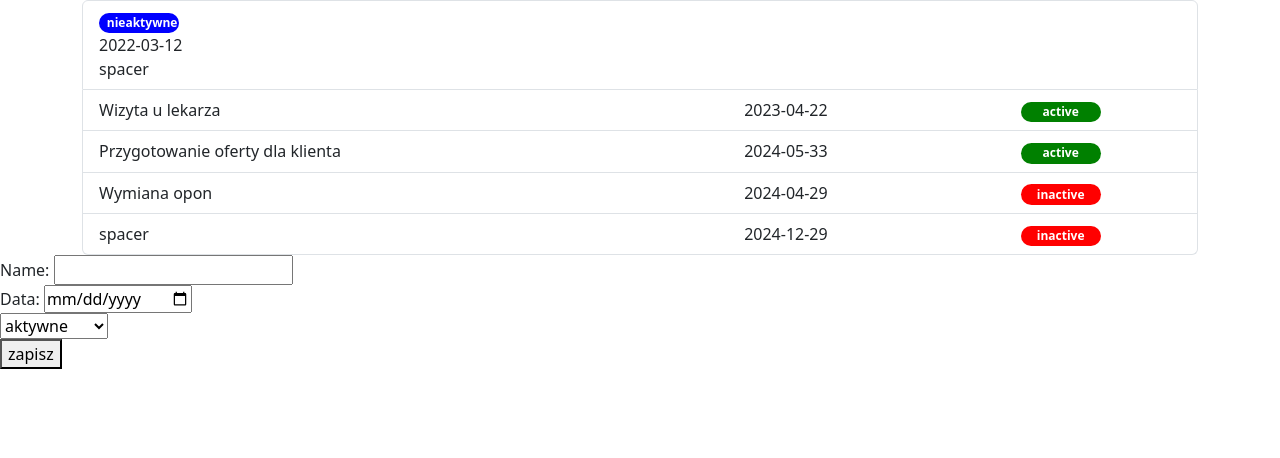
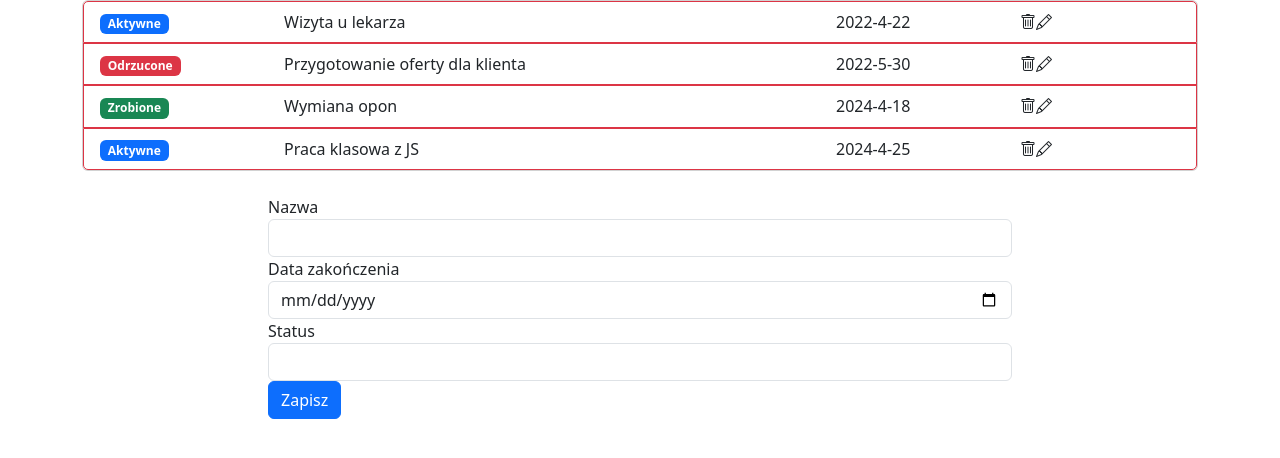
Before and after one commit to BartkW122/zadnaia-js, a plain HTML site: page zadanie_js_lista/strona.html in a window 1280 px wide. Drawn offline with nearby package versions, Linux system fonts and the light colour scheme.

Commit message:
usuwanie

```diff
--- a/zadanie_js_lista/data_js.js
+++ b/zadanie_js_lista/data_js.js
@@ -1,26 +1,33 @@
+let todoStatus = {
+	active: 'Aktywne',
+	done: 'Zrobione',
+	reject: 'Odrzucone'
+}
+
+
 let listTodo = [
 	{
 		title: 'Wizyta u lekarza',
-        start_date: '2023-04-22',
-        status: 'active',
+		stop_date: new Date('2022-04-22 00:00:00'),
+		status: todoStatus.active,
 		prior: 1
 	},
 	{
 		title: 'Przygotowanie oferty dla klienta',
-        start_date: '2024-05-33',
-        status: 'active',
+		stop_date: new Date('2022-05-30 00:00:00'),
+		status: todoStatus.reject,
 		prior: 1
 	},
 	{
 		title: 'Wymiana opon',
-        start_date: '2024-04-29',
-        status: 'inactive',
+		stop_date: new Date('2024-04-18 00:00:00'),
+		status: todoStatus.done,
 		prior: 1
 	},
 	{
-        title: 'spacer',
-        start_date: '2024-12-29',
-        status: 'inactive',
+		title: 'Praca klasowa z JS',
+		stop_date: new Date('2024-04-25 00:00:00'),
+		status: todoStatus.active,
 		prior: 1
 	}
 ]
--- a/zadanie_js_lista/kod_js.js
+++ b/zadanie_js_lista/kod_js.js
@@ -1,54 +1,139 @@
-function creat_li(todo) {
-    let ul = document.querySelector("ul.list-group");
-    let li = document.createElement('li');
-    const currentDate = new Date();
-    let rok = currentDate.getFullYear();
-    let miesiac = currentDate.getMonth()+1;
-    let dzien = currentDate.getDate()
-    if(miesiac<10){
-        console.log(rok+"-"+"0"+miesiac+"-"+dzien);
-    }else{
-        console.log(rok+"-"+miesiac+"-"+dzien);
+
+function createTodoLiElement(todo) {
+
+    let ul = document.querySelector('ul.list-group')
+    let li = document.createElement('li')
+
+    let diff = differenceDate(todo.stop_date)
+    console.info(diff);
+    if (diff < 0) {
+        li.classList.add('border', 'border-danger')
+    } else if (diff < 6) {
+        li.classList.add('border', 'border-warning')
     }
-    let divrow = document.createElement("div");
-    divrow.classList.add("row");
 
-    let divstatus = document.createElement("div");
-    divstatus.classList.add("col-2");
+    let divRow = document.createElement('div')
+    divRow.classList.add('row');
 
-    let badge = document.createElement("span");
-    badge.classList.add("badge");
-    badge.classList.add("badge-primary");
-    if(todo.status=='active'){
-        badge.style.backgroundColor="green";
-    }else{
-        badge.style.backgroundColor="red";
+    let divStatus = document.createElement('div')
+    divStatus.classList.add('col-2')
+
+    let badge = document.createElement('span')
+    badge.classList.add('badge')
+    if (todo.status == todoStatus.active) {
+        badge.classList.add('bg-primary')
     }
-    badge.innerHTML = todo.status;
+    if (todo.status == todoStatus.reject) {
+        badge.classList.add('bg-danger')
+    }
+    if (todo.status == todoStatus.done) {
+        badge.classList.add('bg-success')
+    }
 
-    let divtitle = document.createElement("div");
-    divtitle.classList.add("col-7");
-    divtitle.innerHTML = todo.title;
+    badge.innerHTML = todo.status
+    divStatus.appendChild(badge);
 
-    let divdate = document.createElement("div");
-    divdate.classList.add("col-3");
-    divdate.innerHTML = todo.start_date;
+    let divTitle = document.createElement('div')
+    divTitle.classList.add('col-6')
+    divTitle.innerHTML = todo.title
 
-    divstatus.appendChild(badge);
-    divrow.appendChild(divtitle);
-    divrow.appendChild(divdate);
-    divrow.appendChild(divstatus);
 
-    li.classList.add("list-group-item");
-    li.appendChild(divrow);
 
-    ul.appendChild(li);
+    let divDate = document.createElement('div')
+    divDate.classList.add('col-2')
+    divDate.innerHTML = formatDate(todo.stop_date)
+
+    let divTools = document.createElement('div')
+    divTools.classList.add('col-2')
+
+    let buttonDelete = document.createElement('i')
+    buttonDelete.classList.add('bi','bi-trash')
+    buttonDelete.addEventListener('click',function() {
+        //alert('aaa');
+        let index=listTodo.indexOf(todo)
+        listTodo.splice(index,1)
+        createTodoList()
+    });
+
+    let buttonEdit = document.createElement('i')
+    buttonEdit.classList.add('bi','bi-pencil')
+    buttonEdit.addEventListener('click', function () {
+        let nameInput2 = document.querySelector('[name="title"]');
+        let stopDateInput2 = document.querySelector('[name="stop_date"]');
+        let statusInput2 = document.querySelector('[name="status"]');
+
+
+        nameInput2.value = todo.title;
+        stopDateInput2.value = formatDate(todo.stop_date);
+        statusInput2.value = todo.status;
+
+        console.info(nameInput2.value);
+        console.info(stopDateInput2.value);
+        console.info(statusInput2.value);
+    });
+
+
+    divTools.appendChild(buttonDelete)
+    divTools.appendChild(buttonEdit)
+
+    divRow.appendChild(divStatus)
+    divRow.appendChild(divTitle);
+    divRow.appendChild(divDate);
+    divRow.appendChild(divTools);
+
+    li.appendChild(divRow);
+    li.classList.add('list-group-item')
+
+    ul.appendChild(li)
+
 
 }
 
-listTodo.forEach(todo => {
+function createTodoList() {
+    document.querySelector('ul.list-group').innerHTML = '';
+    listTodo.forEach((todo) => {
+        createTodoLiElement(todo);
+    })
+}
+createTodoList()
 
-   creat_li(todo)
-});
+function formatDate(date) {
 
-creat_li()
+    let day = date.getDate();
+    let month = (date.getMonth() + 1);
+    let year = date.getFullYear();
+
+    return year + '-' + (month) + '-' + day;
+
+}
+
+function differenceDate(date) {
+    let dateNow = new Date();
+    // console.info(dateNow,date);
+    let difference = date.getTime() - dateNow.getTime();
+    return Math.round(difference / 1000 / 60 / 60 / 24);
+}
+
+//dodac event listner na wysyłanie formularza i pobrac dane
+let form = document.getElementById('form')
+console.info(form);
+
+form.addEventListener('submit', function (e) {
+    e.preventDefault()
+    let nameInput = document.querySelector('[name="title"]').value
+    let stopDateInput = document.querySelector('[name="stop_date"]').value
+    let statusInput = document.querySelector('[name="status"]').value
+    console.info(nameInput)
+    console.info(stopDateInput)
+    console.info(statusInput)
+    let obj = {
+        title: nameInput,
+        stop_date: new Date(stopDateInput),
+        status: statusInput,
+        prior: 1
+    }
+
+    listTodo.push(obj)
+    createTodoList()
+
+})
--- a/zadanie_js_lista/strona.html
+++ b/zadanie_js_lista/strona.html
@@ -1,50 +1,67 @@
 <!DOCTYPE html>
 <html lang="en">
+
 <head>
   <meta charset="UTF-8">
-        <title>zadnie_js</title>
-        <link href="https://cdn.jsdelivr.net/npm/bootstrap@5.3.3/dist/css/bootstrap.min.css" rel="stylesheet" integrity="sha384-QWTKZyjpPEjISv5WaRU9OFeRpok6YctnYmDr5pNlyT2bRjXh0JMhjY6hW+ALEwIH" crossorigin="anonymous">
-        <script src="https://cdn.jsdelivr.net/npm/bootstrap@5.3.3/dist/js/bootstrap.bundle.min.js" integrity="sha384-YvpcrYf0tY3lHB60NNkmXc5s9fDVZLESaAA55NDzOxhy9GkcIdslK1eN7N6jIeHz" crossorigin="anonymous"></script>
-
+  <meta name="viewport" content="width=device-width, initial-scale=1.0">
+  <title>Todo</title>
+  <link href="https://cdn.jsdelivr.net/npm/bootstrap@5.3.3/dist/css/bootstrap.min.css" rel="stylesheet"
+    integrity="sha384-QWTKZyjpPEjISv5WaRU9OFeRpok6YctnYmDr5pNlyT2bRjXh0JMhjY6hW+ALEwIH" crossorigin="anonymous">
+  <script src="https://cdn.jsdelivr.net/npm/bootstrap@5.3.3/dist/js/bootstrap.bundle.min.js"
+    integrity="sha384-YvpcrYf0tY3lHB60NNkmXc5s9fDVZLESaAA55NDzOxhy9GkcIdslK1eN7N6jIeHz"
+    crossorigin="anonymous"></script>
+    <link rel="stylesheet" href="https://cdn.jsdelivr.net/npm/bootstrap-icons@1.11.3/font/bootstrap-icons.min.css">
   <script src="data_js.js" defer></script>
   <script src="kod_js.js" defer></script>
-        <link  rel="stylesheet" href="style.css">
+  <link href="style.css" />
 </head>
+
 <body>
+
   <div class="container">
-                <div class="List">
-                    <ul class="list-group">
+
+    <div class="card">
+      <ul class="list-group list-group-flush">
         <li class="list-group-item">
           <div class="row">
-                                <div class="col2">
-                                    <span class="badge badge-primary">nieaktywne</span>
-                                </div>
-                                <div class="col3">
-                                    2022-03-12
-                                </div>
-                                <div class="col7">
-                                    spacer
-                                </div>
+            <div class="col-2"><span class="badge bg-secondary">status</span></div>
+            <div class="col-7">Tytuł</div>
+            <div class="col-3"><i>2022-12-01</i></div>
           </div>
         </li>
+        <!--<li class="list-group-item">Dapibus ac facilisis in</li>
+              <li class="list-group-item">Vestibulum at eros</li> -->
       </ul>
     </div>
   </div>
-            <div class="formularz">
-                <form>
-                    <label>Name:</label>
-                    <input type="text" name="title">
-                    </br>
-                    <label>Data:</label>
-                    <input type="date" name="title">
-                    </br>
-                    <select name="status" id="status">
-                        <option value="aktywne">aktywne</option>
-                        <option value="nieaktywne">nieaktywne</option>
+  <div class="container py-4">
+    <div class="row">
+      <form id="form">
+      <div class="col-8 offset-2">
+        <div class="form-row">
+          <label>Nazwa</label>
+          <input type="text" name="title" class="form-control">
+        </div>
+        <div class="form-row">
+          <label>Data zakończenia</label>
+          <input type="date" name="stop_date" class="form-control">
+        </div>
+        <div class="form-row">
+          <label>Status</label>
+          <select name="status" class="form-control">
+            <option></option>
+            <option>Aktywne</option>
+            <option>Zrobione</option>
+            <option>Odrzucone</option>
           </select>
-                    </br>
-                    <button type="submit" name="btn">zapisz</button>
+        </div>
+        <div class="form-row">
+          <button class="btn btn-primary">Zapisz</button>
+        </div>
+      </div>
       </form>
     </div>
+  </div>
 </body>
+
 </html>
```
Lines whose indentation alone changed are shown as unchanged.
